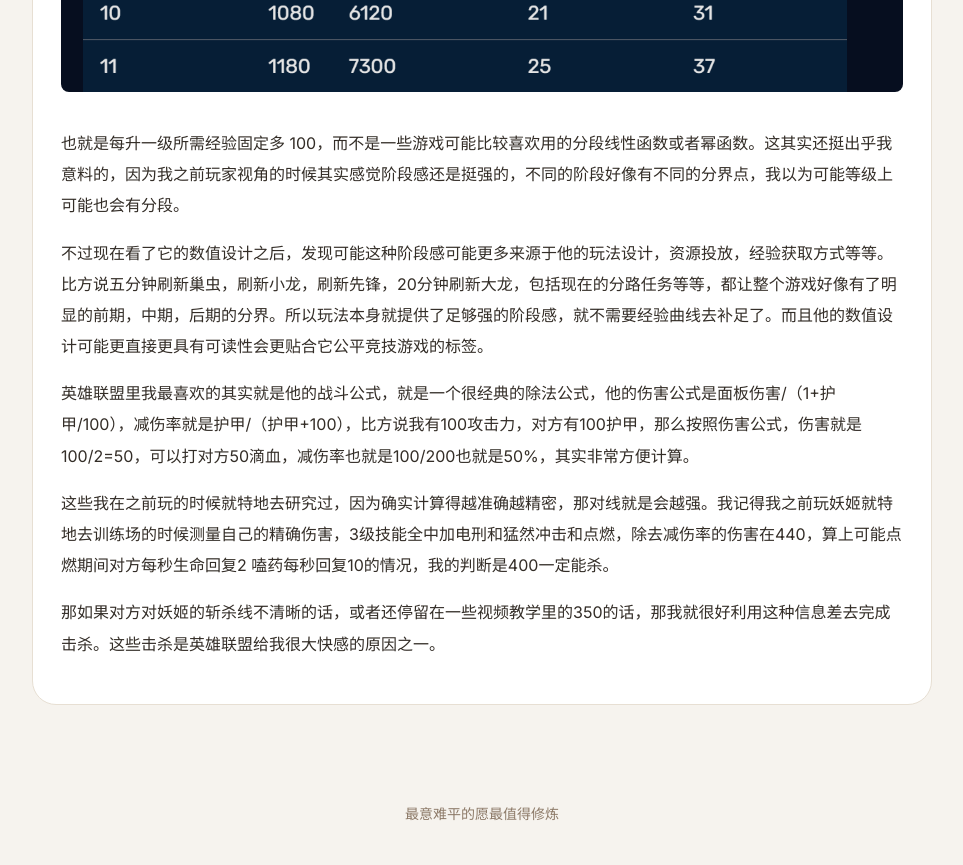
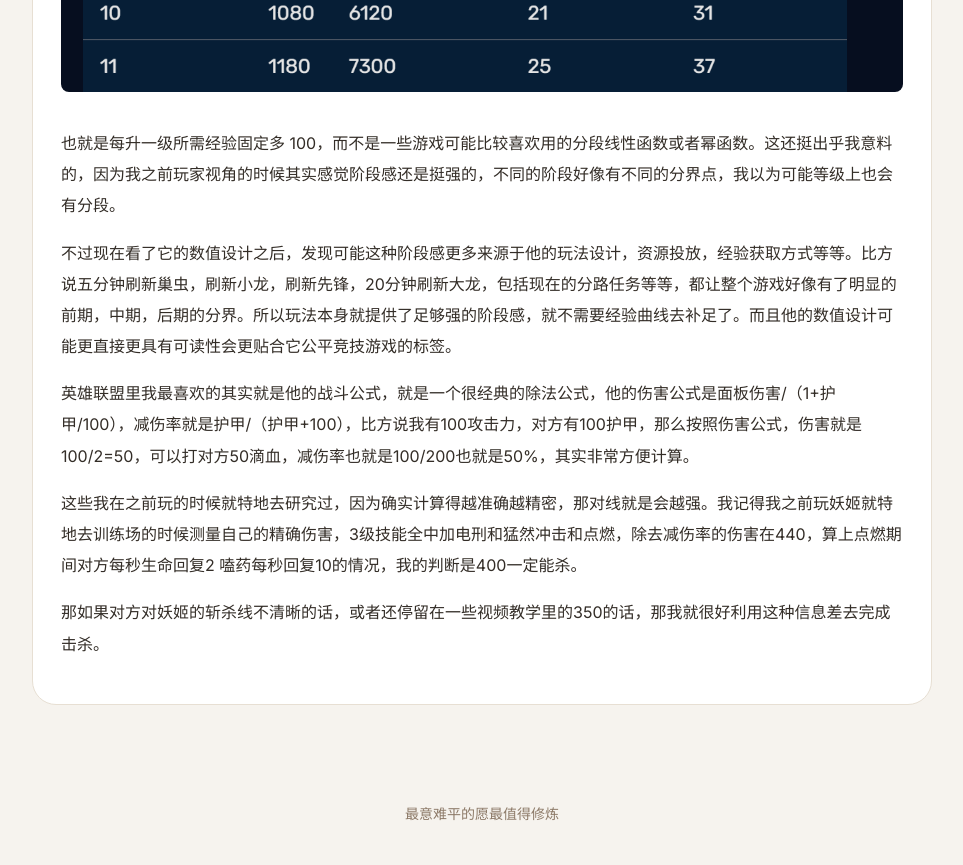
Before and after one commit to kaihavertzbiu-cpu/chenhua-portfolio, a website: page src/site/blog-lol-numerical-design.html in a window 1280 px wide. Shown: the part 1120-1985 px from the top of the page, without its empty margins (158-1121 px from the left). Drawn offline with Linux system fonts and the light colour scheme.

Commit message:
Apply author edits to LoL article wording

```diff
--- a/src/site/blog-lol-numerical-design.html
+++ b/src/site/blog-lol-numerical-design.html
@@ -92,11 +92,11 @@ a{text-decoration:none;color:inherit} img{max-width:100%;display:block} button{f
 <p>最近研究游戏的数值设计，发现英雄联盟的局内经验设计还挺反直觉的，居然是一个比较单纯的线性函数，</p>
 <div class="lol-formula"><math xmlns="http://www.w3.org/1998/Math/MathML" display="block" aria-label="L级升到L加1级所需经验等于180加100乘以L"><msub><mi mathvariant="normal">XP</mi><mrow><mi>L</mi><mo>→</mo><mi>L</mi><mo>+</mo><mn>1</mn></mrow></msub><mo>=</mo><mn>180</mn><mo>+</mo><mn>100</mn><mi>L</mi></math></div>
 <figure class="article-photo landscape"><button type="button" class="article-photo-open" aria-label="查看大图：英雄联盟等级经验表"><img src="assets/lol/experience-table.png" width="1188" height="1004" alt="英雄联盟等级经验表，升到2级需280经验，升到3级需380经验，每级增加100经验" loading="lazy" decoding="async"></button></figure>
-<p>也就是每升一级所需经验固定多 100，而不是一些游戏可能比较喜欢用的分段线性函数或者幂函数。这其实还挺出乎我意料的，因为我之前玩家视角的时候其实感觉阶段感还是挺强的，不同的阶段好像有不同的分界点，我以为可能等级上可能也会有分段。</p>
-<p>不过现在看了它的数值设计之后，发现可能这种阶段感可能更多来源于他的玩法设计，资源投放，经验获取方式等等。比方说五分钟刷新巢虫，刷新小龙，刷新先锋，20分钟刷新大龙，包括现在的分路任务等等，都让整个游戏好像有了明显的前期，中期，后期的分界。所以玩法本身就提供了足够强的阶段感，就不需要经验曲线去补足了。而且他的数值设计可能更直接更具有可读性会更贴合它公平竞技游戏的标签。</p>
+<p>也就是每升一级所需经验固定多 100，而不是一些游戏可能比较喜欢用的分段线性函数或者幂函数。这还挺出乎我意料的，因为我之前玩家视角的时候其实感觉阶段感还是挺强的，不同的阶段好像有不同的分界点，我以为可能等级上也会有分段。</p>
+<p>不过现在看了它的数值设计之后，发现可能这种阶段感更多来源于他的玩法设计，资源投放，经验获取方式等等。比方说五分钟刷新巢虫，刷新小龙，刷新先锋，20分钟刷新大龙，包括现在的分路任务等等，都让整个游戏好像有了明显的前期，中期，后期的分界。所以玩法本身就提供了足够强的阶段感，就不需要经验曲线去补足了。而且他的数值设计可能更直接更具有可读性会更贴合它公平竞技游戏的标签。</p>
 <p>英雄联盟里我最喜欢的其实就是他的战斗公式，就是一个很经典的除法公式，他的伤害公式是面板伤害/（1+护甲/100），减伤率就是护甲/（护甲+100），比方说我有100攻击力，对方有100护甲，那么按照伤害公式，伤害就是100/2=50，可以打对方50滴血，减伤率也就是100/200也就是50%，其实非常方便计算。</p>
-<p>这些我在之前玩的时候就特地去研究过，因为确实计算得越准确越精密，那对线就是会越强。我记得我之前玩妖姬就特地去训练场的时候测量自己的精确伤害，3级技能全中加电刑和猛然冲击和点燃，除去减伤率的伤害在440，算上可能点燃期间对方每秒生命回复2 嗑药每秒回复10的情况，我的判断是400一定能杀。</p>
-<p>那如果对方对妖姬的斩杀线不清晰的话，或者还停留在一些视频教学里的350的话，那我就很好利用这种信息差去完成击杀。这些击杀是英雄联盟给我很大快感的原因之一。</p>
+<p>这些我在之前玩的时候就特地去研究过，因为确实计算得越准确越精密，那对线就是会越强。我记得我之前玩妖姬就特地去训练场的时候测量自己的精确伤害，3级技能全中加电刑和猛然冲击和点燃，除去减伤率的伤害在440，算上点燃期间对方每秒生命回复2 嗑药每秒回复10的情况，我的判断是400一定能杀。</p>
+<p>那如果对方对妖姬的斩杀线不清晰的话，或者还停留在一些视频教学里的350的话，那我就很好利用这种信息差去完成击杀。</p>
 </article></div></div></main>
 <div class="wrap" style="padding:18px 0 42px;color:#8c7967;font-size:14px;text-align:center;">最意难平的愿最值得修炼</div>
 <dialog class="article-lightbox" aria-label="照片大图"><button class="article-lightbox-close" type="button" aria-label="关闭大图">×</button><figure><img alt=""></figure></dialog>
```
Also changed, not shown: public/blog-lol-numerical-design.html (+4 -4 lines), MANIFEST.json, README.md.
